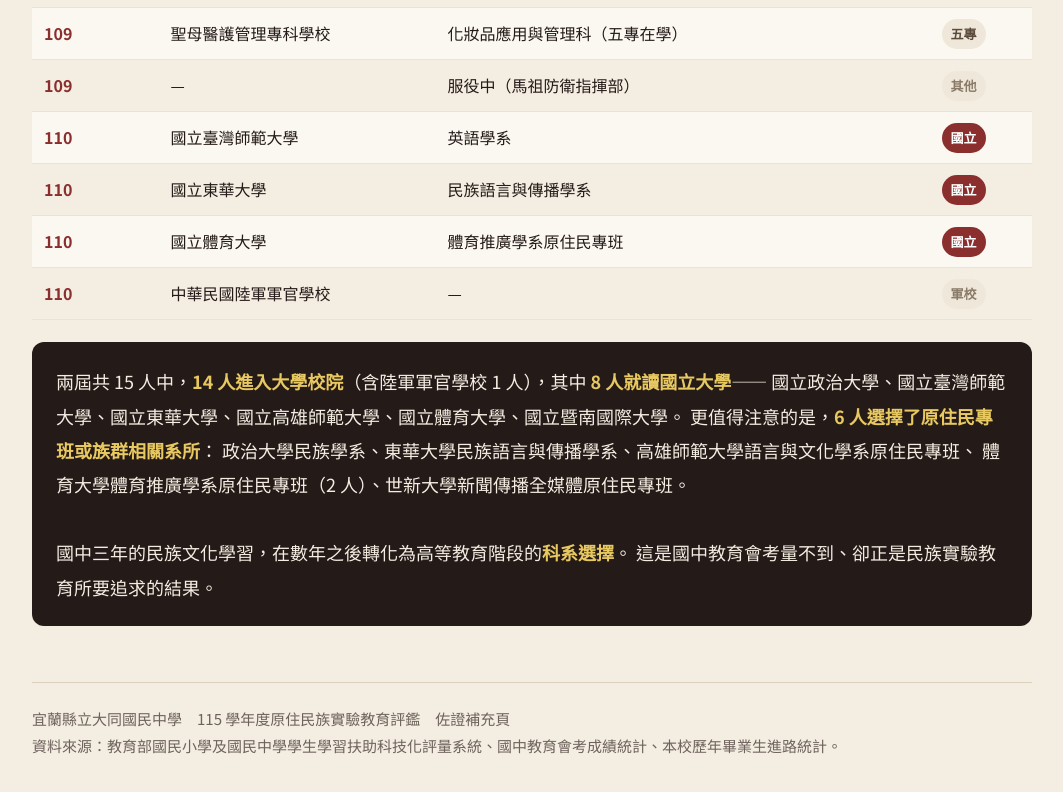
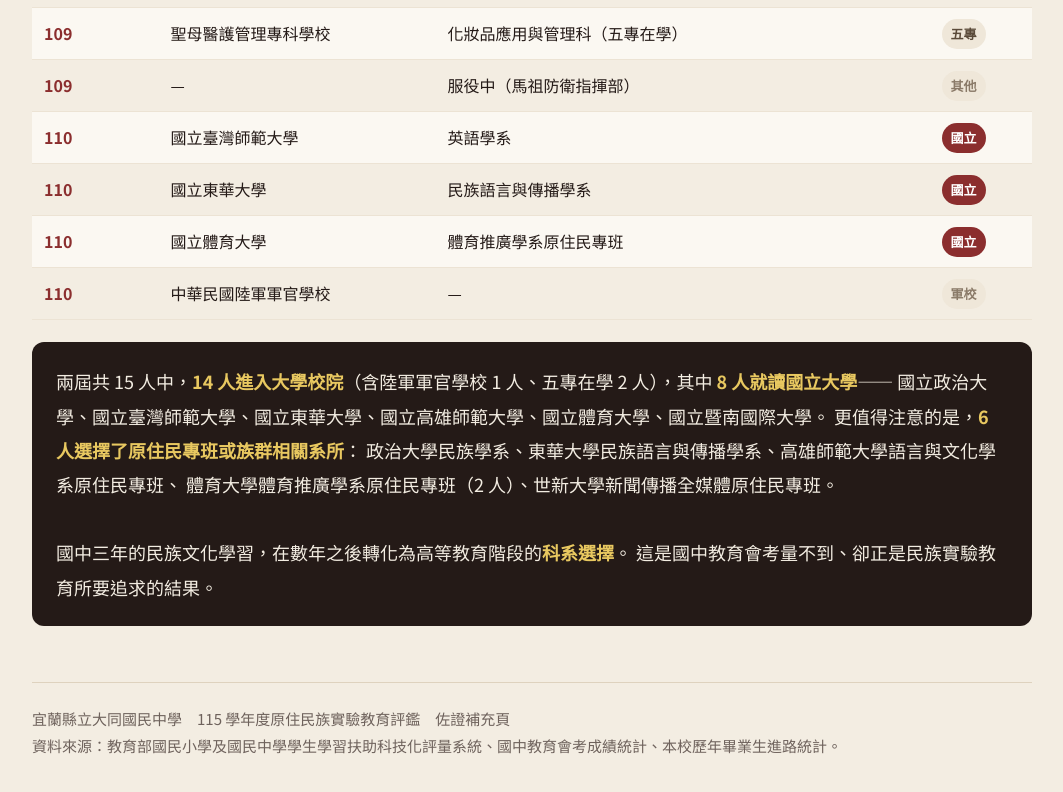
Before and after one commit to bacon-sys/115-eval-academic, a plain HTML site: page index.html in a window 1280 px wide. Shown: the part 4797-5589 px from the top of the page, without its empty margins (108-1171 px from the left). Drawn offline with Linux system fonts and the light colour scheme.

Commit message:
進入大學校院 14 人註明含五專在學 2 人
Co-Authored-By: Claude Opus 5.5 <noreply@anthropic.com>
Claude-Session: https://claude.ai/code/session_01EMR6AighgnXTALA36QvM6d

```diff
--- a/index.html
+++ b/index.html
@@ -219,7 +219,7 @@ footer{margin-top:56px;padding-top:22px;border-top:1px solid #DED2BE;font-size:1
  </table>
 </div>
 <div class="key" style="margin-top:22px">
-兩屆共 15 人中，<b>14 人進入大學校院</b>（含陸軍軍官學校 1 人），其中 <b>8 人就讀國立大學</b>——
+兩屆共 15 人中，<b>14 人進入大學校院</b>（含陸軍軍官學校 1 人、五專在學 2 人），其中 <b>8 人就讀國立大學</b>——
 國立政治大學、國立臺灣師範大學、國立東華大學、國立高雄師範大學、國立體育大學、國立暨南國際大學。
 更值得注意的是，<b>6 人選擇了原住民專班或族群相關系所</b>：
 政治大學民族學系、東華大學民族語言與傳播學系、高雄師範大學語言與文化學系原住民專班、
```
